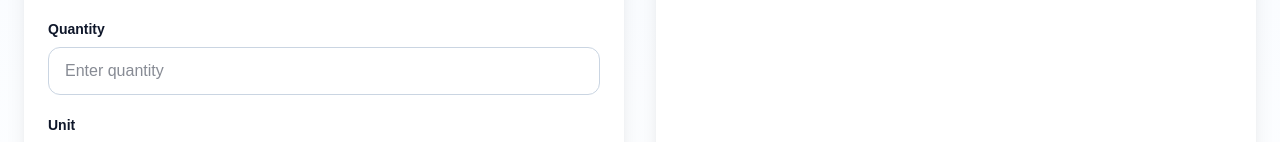
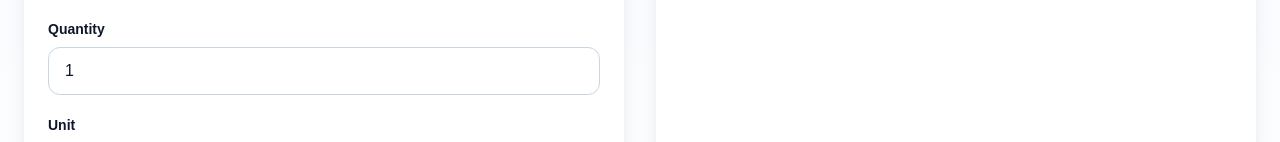
Before and after one commit to km7max-cmd/cornerspan, a Next.js app: page /calculators/concrete in a window 1280 px wide. Shown: the part 782-924 px from the top of the page. Built offline with nearby package versions, Linux system fonts and the light colour scheme.

Commit message:
Add quantity prop to CalculatorForm component

```diff
--- a/app/calculators/concrete/ConcreteCalculator.tsx
+++ b/app/calculators/concrete/ConcreteCalculator.tsx
@@ -191,11 +191,13 @@ Aggregate       : ${result.aggregate.toFixed(2)} m³`;
   length={length}
   width={width}
   depth={depth}
+  quantity={quantity}
   unit={unit}
   error={error}
   setLength={setLength}
   setWidth={setWidth}
   setDepth={setDepth}
+  setQuantity={setQuantity}
   setUnit={setUnit}
   onCalculate={handleCalculate}
 />
```
Lines whose indentation alone changed are shown as unchanged.
